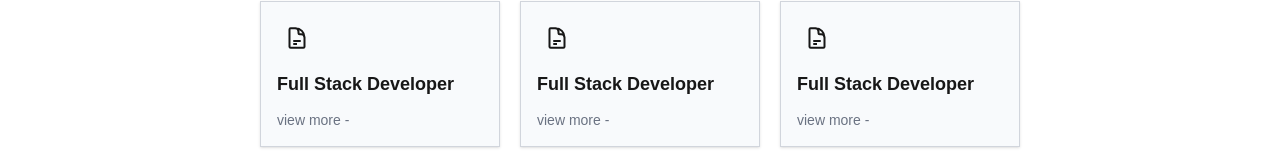
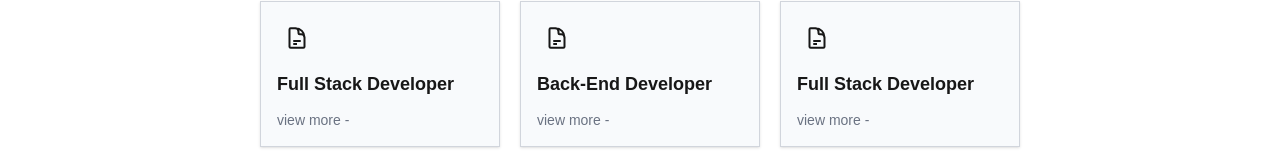
Before and after one commit to Ale-Math/portfolio, a Next.js app in the folder portfolio/: page / in a window 1280 px wide. Shown: the part 2623-2783 px from the top of the page. Built offline with nearby package versions, Linux system fonts and the light colour scheme.

Commit message:
updated service back end

```diff
--- a/portfolio/app/Components/PageComponents/Services.tsx
+++ b/portfolio/app/Components/PageComponents/Services.tsx
@@ -10,7 +10,7 @@ export function Services() {
       </div>
       <div className="flex gap-5 py-20">
         <ServicesTile icon={<Document />} title="Full Stack Developer" />
-        <ServicesTile icon={<Document />} title="Full Stack Developer" />
+        <ServicesTile icon={<Document />} title="Back-End Developer" />
         <ServicesTile icon={<Document />} title="Full Stack Developer" />
       </div>
     </div>
```
